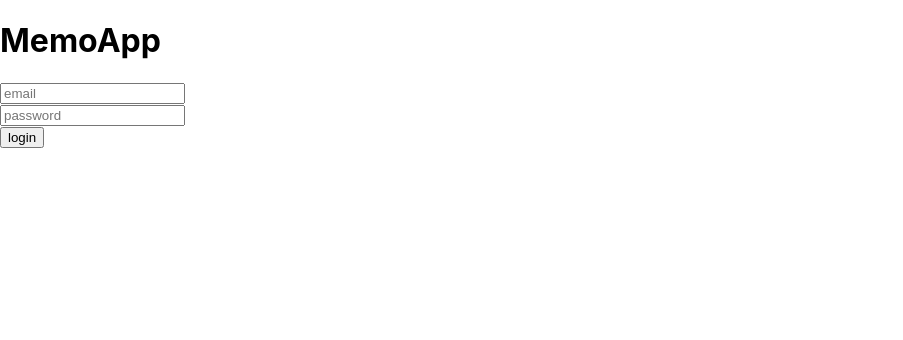
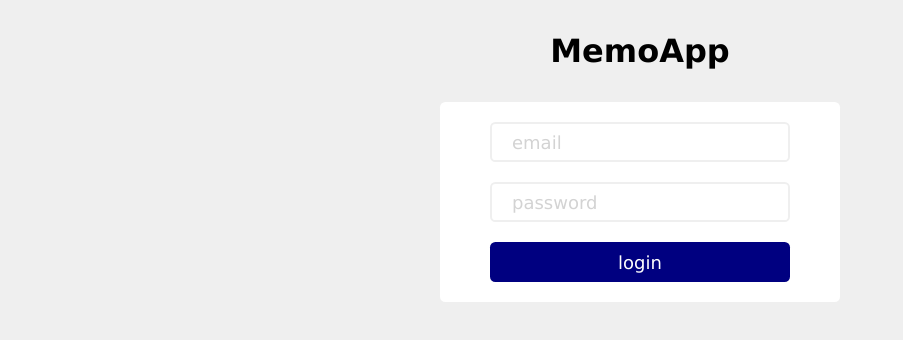
Before and after one commit to yongikim/memoapp, a React (Create React App) app: page /login in a window 1280 px wide. Shown: the top 340 px of the page, without its empty margins (0-903 px from the left). Built offline with nearby package versions, Linux system fonts and the light colour scheme; no server answers.

Commit message:
Add styles for login page

```diff
--- a/src/App.css
+++ b/src/App.css
@@ -29,9 +29,67 @@
 
 .preview-mirror {
   text-align: left;
-  overflow-wrap : break-word;
+  overflow-wrap: break-word;
   width: 100%;
   height: 100%;
   padding: 0 10px;
   border: 1px solid black;
 }
+
+.login-page {
+  background-color: #efefef;
+  height: 100vh;
+  width: 100vw;
+}
+
+.login-container {
+  /* background-color: tomato; */
+  width: 600px;
+  margin-left: auto;
+  margin-right: auto;
+  text-align: center;
+}
+
+.login-container > h1 {
+  margin-top: 0;
+  margin-bottom: 0;
+  padding-top: 32px;
+  padding-bottom: 32px;
+  font-family: Verdana, sans-serif;
+}
+
+.login-form {
+  margin-left: auto;
+  margin-right: auto;
+  background-color: white;
+  width: 400px;
+  border-radius: 4pt;
+}
+
+.login-form input,
+button {
+  height: 40px;
+  width: 300px;
+  margin-top: 20px;
+  font-size: 18px;
+  font-family: Verdana, sans-serif;
+  border-radius: 4pt;
+  border-width: 2pt;
+  border-color: #efefef;
+  border-style: solid;
+}
+
+.login-form input {
+  text-indent: 1em;
+}
+
+.login-form input::placeholder {
+  color: lightgray;
+}
+
+.login-form button {
+  margin-bottom: 20px;
+  background-color: navy;
+  border-style: none;
+  color: #fefefe;
+}
```
